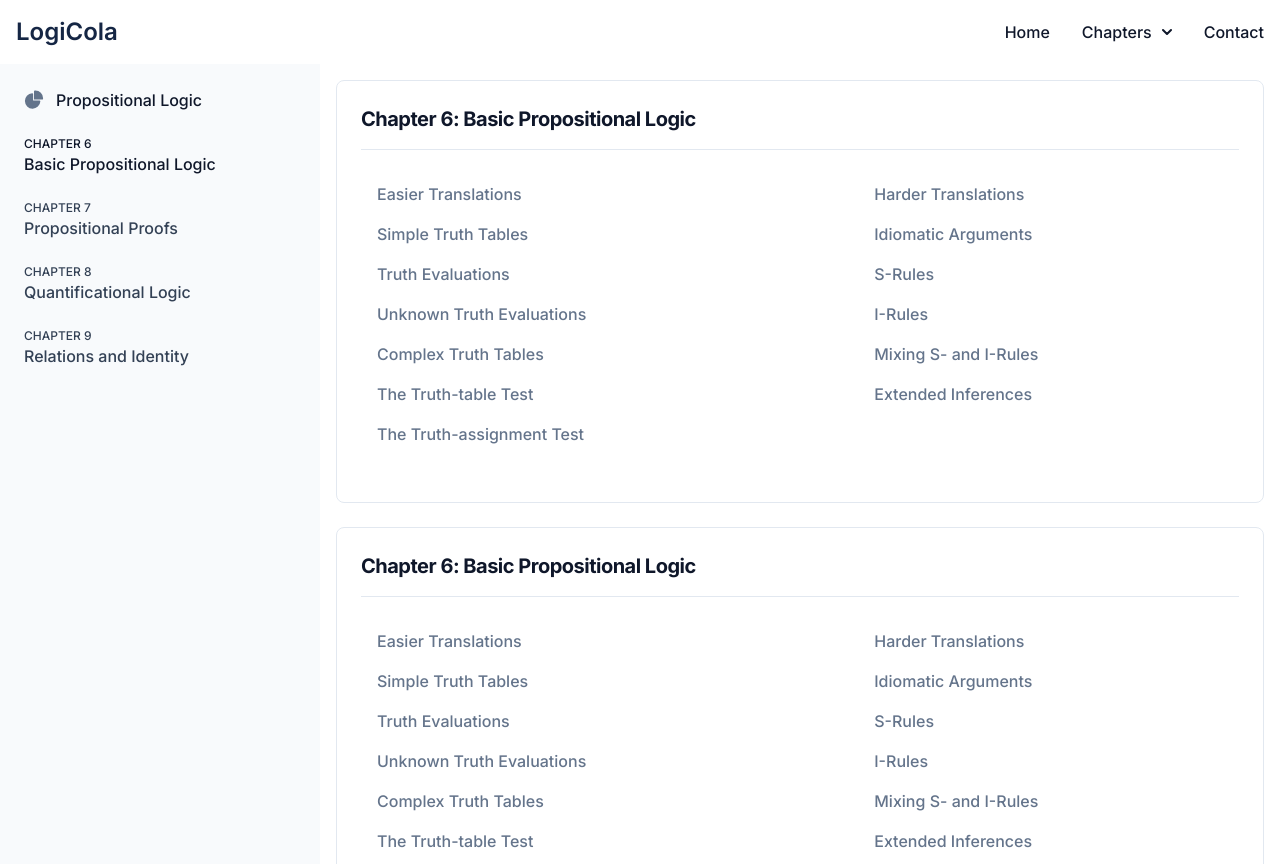
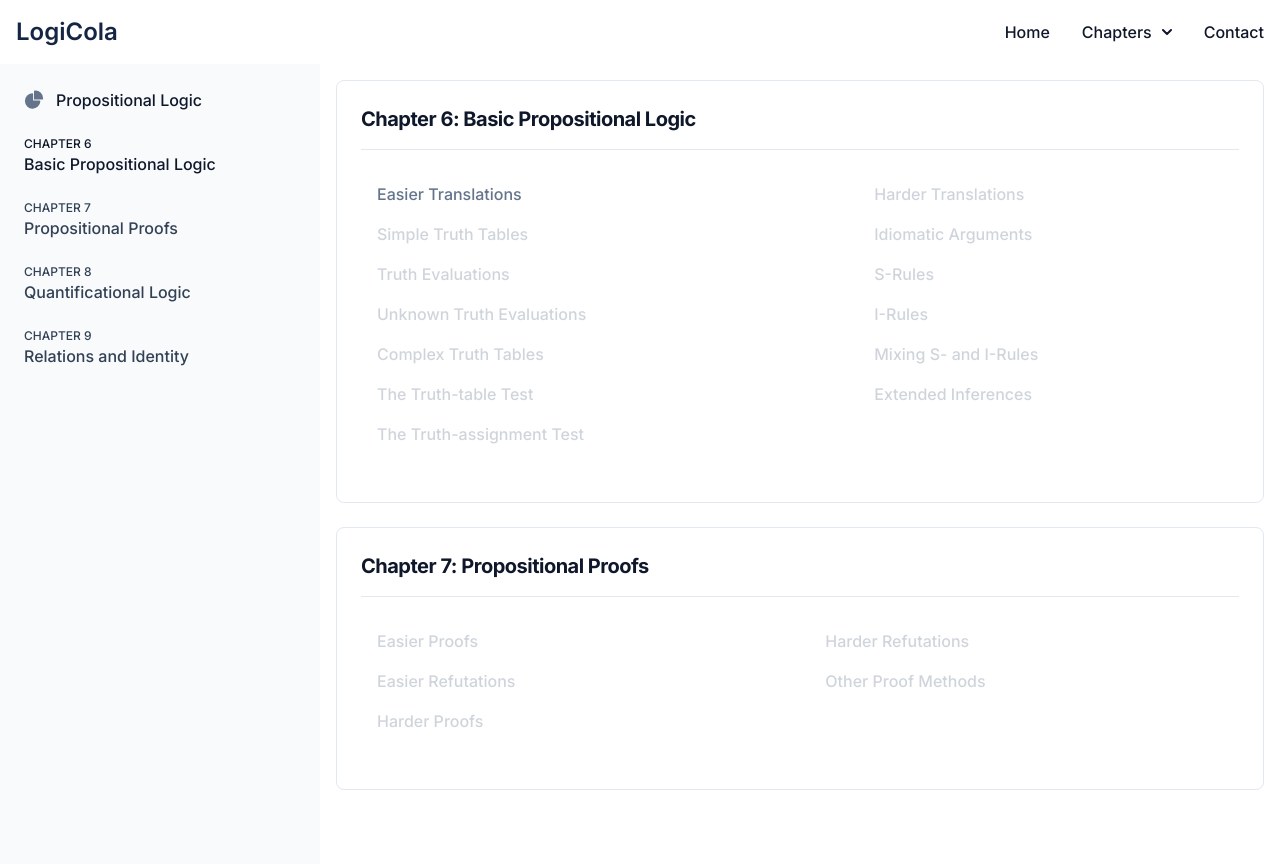
Before and after one commit to malikpiara/moonwith.com, a Next.js app: page /logicola/logic in a window 1280 px wide. Built offline with nearby package versions, Linux system fonts and the light colour scheme.

Commit message:
Turned anchor tags into Link tags in Table of Contents. Made table of contents render content conditionaly with props.

```diff
--- a/app/(logicola)/logicola/logic/page.tsx
+++ b/app/(logicola)/logicola/logic/page.tsx
@@ -7,8 +7,8 @@ export default function Logic() {
       <div className='flex w-full h-screen overflow-scroll'>
         <Sidebar />
         <div className='p-4 w-full'>
-          <TableOfContent />
-          <TableOfContent />
+          <TableOfContent chapter={6} />
+          <TableOfContent chapter={7} />
         </div>
       </div>
     </>
--- a/components/logicola/navbar.tsx
+++ b/components/logicola/navbar.tsx
@@ -116,7 +116,7 @@ const Navbar = () => {
             <li>
               <a
                 href='/logicola/logic'
-                className='block p-3 rounded-lg hover:bg-slate-100 dark:hover:bg-slate-700'
+                className='block p-3 rounded-lg hover:bg-slate-100 opacity-30 cursor-not-allowed'
               >
                 <div className='font-semibold'>Quantificational Logic</div>
                 <span className='text-sm text-slate-500 dark:text-slate-400'>
@@ -129,23 +129,19 @@ const Navbar = () => {
             <li>
               <a
                 href='/logicola/logic'
-                className='block p-3 rounded-lg hover:bg-slate-100 dark:hover:bg-slate-700'
+                className='block p-3 rounded-lg hover:bg-slate-100'
               >
                 <div className='font-semibold'>Propositional Proofs</div>
-                <span className='text-sm text-slate-500 dark:text-slate-400'>
-                  Chapter 7
-                </span>
+                <span className='text-sm text-slate-500'>Chapter 7</span>
               </a>
             </li>
             <li>
               <a
                 href='/logicola/logic'
-                className='block p-3 rounded-lg hover:bg-slate-100 dark:hover:bg-slate-700'
+                className='block p-3 rounded-lg hover:bg-slate-100 opacity-30 cursor-not-allowed'
               >
                 <div className='font-semibold'>Relations and Identity</div>
-                <span className='text-sm text-slate-500 dark:text-slate-400'>
-                  Chapter 9
-                </span>
+                <span className='text-sm text-slate-500'>Chapter 9</span>
               </a>
             </li>
           </ul>
--- a/components/logicola/tableOfContent.tsx
+++ b/components/logicola/tableOfContent.tsx
@@ -1,6 +1,14 @@
-const TableOfContent = () => {
+import Link from 'next/link';
+
+type TableOfContentProps = {
+  chapter: number;
+};
+
+const TableOfContent = ({ chapter }: TableOfContentProps) => {
   return (
     <div className='max-w-7xl p-6 bg-white border border-slate-200 rounded-lg mb-6'>
+      {chapter === 6 ? (
+        <>
           <h3 className='mb-2 text-xl font-bold tracking-tight text-slate-900'>
             Chapter 6: Basic Propositional Logic
           </h3>
@@ -11,115 +19,130 @@ const TableOfContent = () => {
                 <div>
                   <ul className='text-slate-500 font-medium'>
                     <li className='mb-4'>
-                  <a href='https://flowbite.com/' className='hover:underline'>
+                      <Link
+                        href='#'
+                        className='hover:text-green-600 hover:underline'
+                      >
                         Easier Translations
-                  </a>
+                      </Link>
                     </li>
                     <li className='mb-4'>
-                  <a
-                    href='https://tailwindcss.com/'
-                    className='hover:underline'
-                  >
+                      <Link href='#' className='opacity-30 cursor-not-allowed'>
                         Simple Truth Tables
-                  </a>
+                      </Link>
                     </li>
                     <li className='mb-4'>
-                  <a
-                    href='https://tailwindcss.com/'
-                    className='hover:underline'
-                  >
+                      <Link href='#' className='opacity-30 cursor-not-allowed'>
                         Truth Evaluations
-                  </a>
+                      </Link>
                     </li>
                     <li className='mb-4'>
-                  <a
-                    href='https://tailwindcss.com/'
-                    className='hover:underline'
-                  >
+                      <Link href='#' className='opacity-30 cursor-not-allowed'>
                         Unknown Truth Evaluations
-                  </a>
+                      </Link>
                     </li>
                     <li className='mb-4'>
-                  <a
-                    href='https://tailwindcss.com/'
-                    className='hover:underline'
-                  >
+                      <Link href='#' className='opacity-30 cursor-not-allowed'>
                         Complex Truth Tables
-                  </a>
+                      </Link>
                     </li>
                     <li className='mb-4'>
-                  <a
-                    href='https://tailwindcss.com/'
-                    className='hover:underline'
-                  >
+                      <Link href='#' className='opacity-30 cursor-not-allowed'>
                         The Truth-table Test
-                  </a>
+                      </Link>
                     </li>
                     <li className='mb-4'>
-                  <a
-                    href='https://tailwindcss.com/'
-                    className='hover:underline'
-                  >
+                      <Link href='#' className='opacity-30 cursor-not-allowed'>
                         The Truth-assignment Test
-                  </a>
+                      </Link>
                     </li>
                   </ul>
                 </div>
                 <div>
                   <ul className='text-slate-500 font-medium'>
                     <li className='mb-4'>
-                  <a
-                    href='https://github.com/themesberg/flowbite'
-                    className='hover:underline '
-                  >
+                      <Link href='#' className='opacity-30 cursor-not-allowed'>
                         Harder Translations
-                  </a>
+                      </Link>
                     </li>
                     <li className='mb-4'>
-                  <a
-                    href='https://github.com/themesberg/flowbite'
-                    className='hover:underline '
-                  >
+                      <Link href='#' className='opacity-30 cursor-not-allowed'>
                         Idiomatic Arguments
-                  </a>
+                      </Link>
                     </li>
                     <li className='mb-4'>
-                  <a
-                    href='https://github.com/themesberg/flowbite'
-                    className='hover:underline '
-                  >
+                      <Link href='#' className='opacity-30 cursor-not-allowed'>
                         S-Rules
-                  </a>
+                      </Link>
                     </li>
                     <li className='mb-4'>
-                  <a
-                    href='https://github.com/themesberg/flowbite'
-                    className='hover:underline '
-                  >
+                      <Link href='#' className='opacity-30 cursor-not-allowed'>
                         I-Rules
-                  </a>
+                      </Link>
                     </li>
                     <li className='mb-4'>
-                  <a
-                    href='https://github.com/themesberg/flowbite'
-                    className='hover:underline '
-                  >
+                      <Link href='#' className='opacity-30 cursor-not-allowed'>
                         Mixing S- and I-Rules
-                  </a>
+                      </Link>
                     </li>
                     <li className='mb-4'>
-                  <a
-                    href='https://github.com/themesberg/flowbite'
-                    className='hover:underline '
-                  >
+                      <Link href='#' className='opacity-30 cursor-not-allowed'>
                         Extended Inferences
-                  </a>
+                      </Link>
                     </li>
                   </ul>
                 </div>
               </div>
             </div>
           </div>
+        </>
+      ) : (
+        <>
+          <h3 className='mb-2 text-xl font-bold tracking-tight text-slate-900'>
+            Chapter 7: Propositional Proofs
+          </h3>
+          <hr className='h-px my-4 bg-slate-200 border-0'></hr>
+          <div className='mx-auto w-full max-w-screen-xl p-4'>
+            <div className='md:flex md:justify-between'>
+              <div className='grid grid-cols-2 sm:gap-72 sm:grid-cols-2'>
+                <div>
+                  <ul className='text-slate-500 font-medium'>
+                    <li className='mb-4'>
+                      <Link href='#' className='opacity-30 cursor-not-allowed'>
+                        Easier Proofs
+                      </Link>
+                    </li>
+                    <li className='mb-4'>
+                      <Link href='#' className='opacity-30 cursor-not-allowed'>
+                        Easier Refutations
+                      </Link>
+                    </li>
+                    <li className='mb-4'>
+                      <Link href='#' className='opacity-30 cursor-not-allowed'>
+                        Harder Proofs
+                      </Link>
+                    </li>
+                  </ul>
+                </div>
+                <div>
+                  <ul className='text-slate-500 font-medium'>
+                    <li className='mb-4'>
+                      <Link href='#' className='opacity-30 cursor-not-allowed'>
+                        Harder Refutations
+                      </Link>
+                    </li>
+                    <li className='mb-4'>
+                      <Link href='#' className='opacity-30 cursor-not-allowed'>
+                        Other Proof Methods
+                      </Link>
+                    </li>
+                  </ul>
+                </div>
+              </div>
+            </div>
+          </div>
+        </>
+      )}
     </div>
   );
 };
```
Lines whose indentation alone changed are shown as unchanged.
